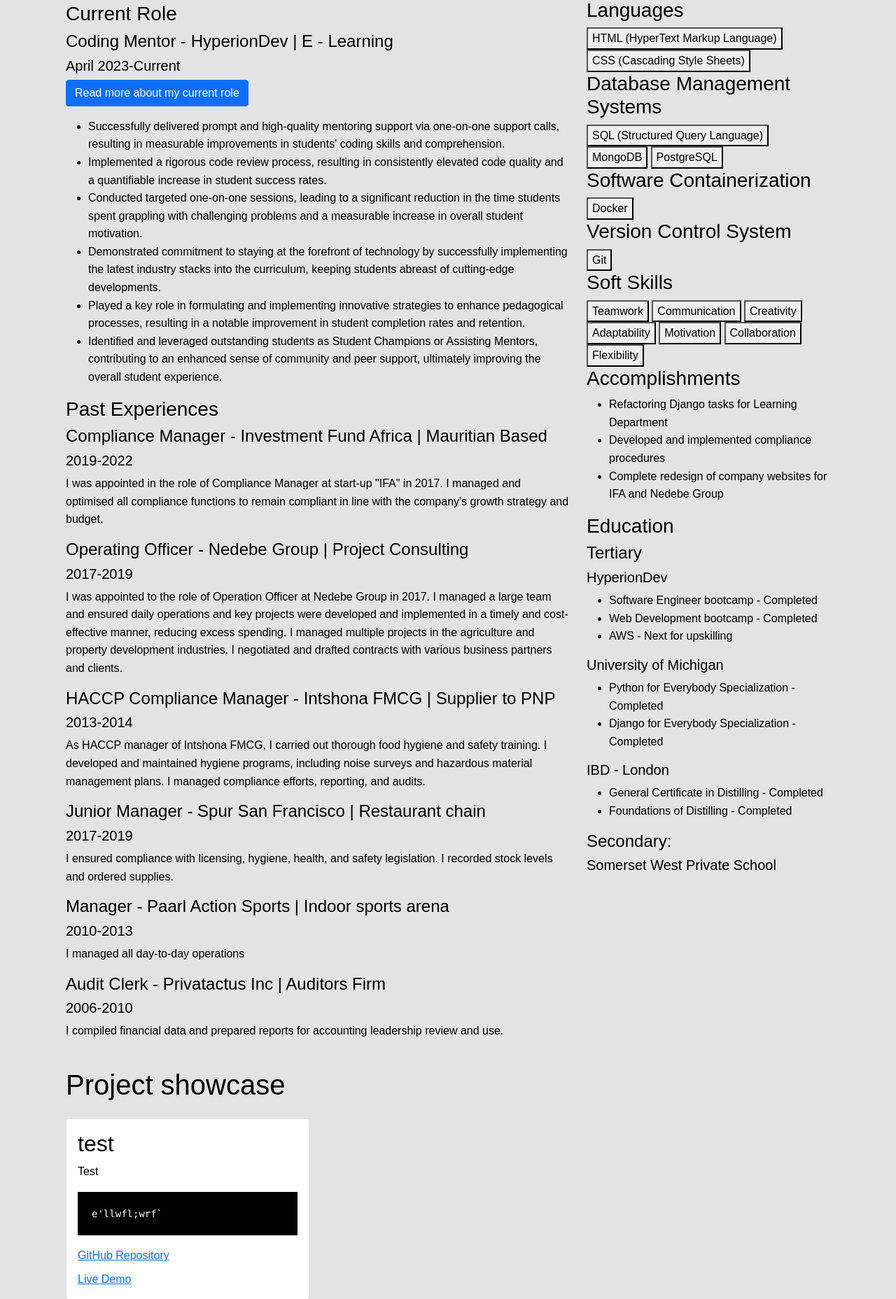
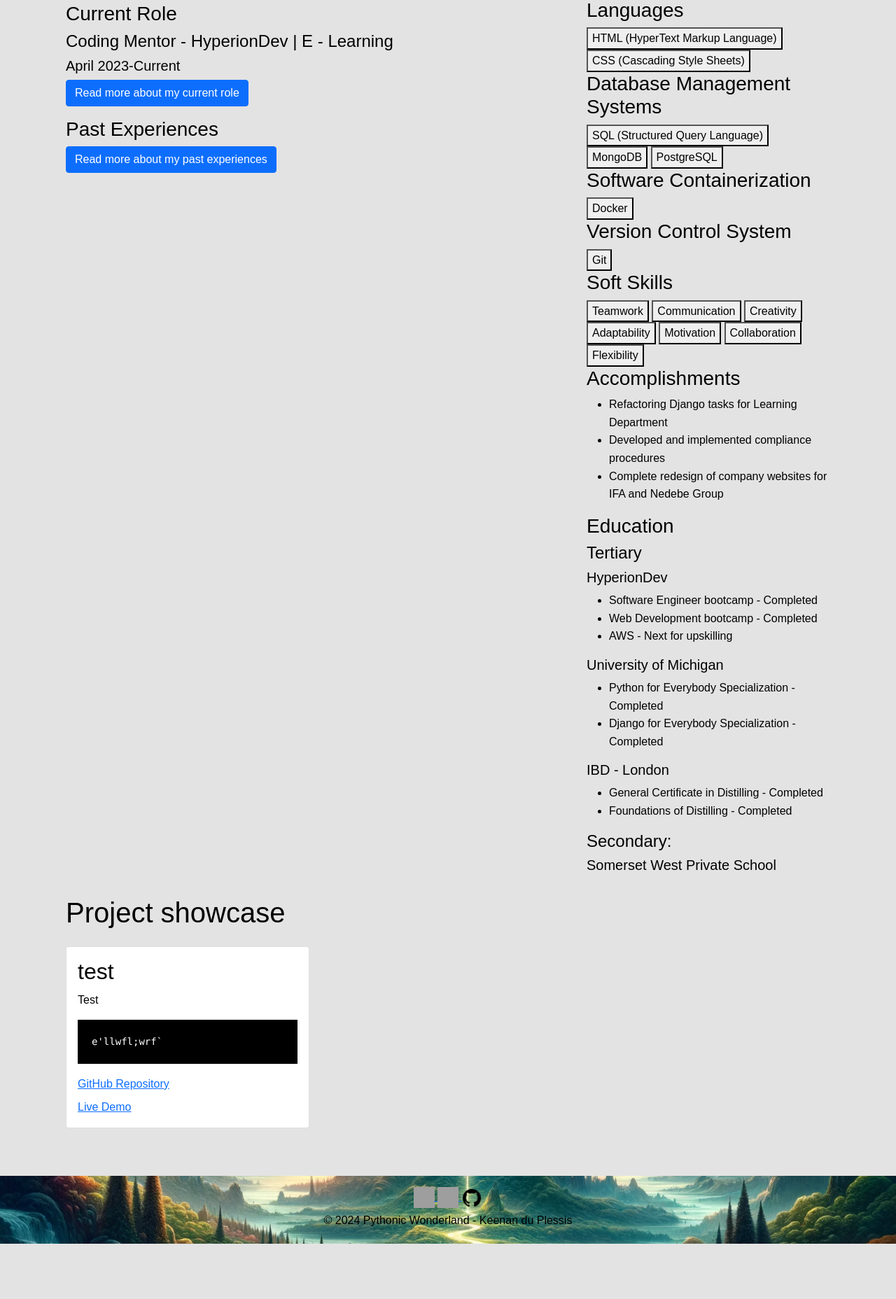
Before and after one commit to Keeks87/pythonic_wonderland_deploy, a Django app: page / in a window 1280 px wide. Shown: the part 533-2389 px from the top of the page at 70% size. After the commit the page ends 2310 px from the top, so only its background shows below. Run offline with Django 5.2, Linux system fonts and the light colour scheme; data comes from the database, SQL or seed files in the repository; some libraries are stand-ins or nearby versions; grey boxes are pictures that could not be loaded.

Commit message:
Update portfolio read more

```diff
--- a/portfolio/templates/portfolio/portfolio.html
+++ b/portfolio/templates/portfolio/portfolio.html
@@ -87,44 +87,15 @@
                             </ul>
                         </div>
                       </div>
-                    <p>
-                        <ul>
-                            <li>Successfully delivered prompt and high-quality
-                            mentoring support via one-on-one support calls,
-                            resulting in measurable improvements in students'
-                            coding skills and comprehension.
-                            </li>
-                            <li>Implemented a rigorous code review process,
-                            resulting in consistently elevated code quality and
-                            a quantifiable increase in student success rates.
-                            </li>
-                            <li>Conducted targeted one-on-one sessions, leading
-                            to a significant reduction in the time students
-                            spent grappling with challenging problems and a
-                            measurable increase in overall student motivation.
-                            </li>
-                            <li>Demonstrated commitment to staying at the
-                            forefront of technology by successfully implementing
-                            the latest industry stacks into the curriculum,
-                            keeping students abreast of cutting-edge
-                            developments.
-                            </li>
-                            <li>Played a key role in formulating and
-                            implementing innovative strategies to enhance
-                            pedagogical processes, resulting in a notable
-                            improvement in student completion rates and
-                            retention.
-                            </li>
-                            <li>Identified and leveraged outstanding students as
-                            Student Champions or Assisting Mentors, contributing
-                            to an enhanced sense of community and peer support,
-                            ultimately improving the overall student experience.
-                            </li>
-                        </ul>
-                    </p>
 
                     <!-- Past roles -->
                     <h3>Past Experiences</h3>
+                    <a class="btn btn-primary" data-toggle="collapse" href="#collapseExample" role="button" aria-expanded="false" aria-controls="collapseExample">
+                        Read more about my past experiences
+                      </a>
+                    </p>
+                    <div class="collapse" id="collapseExample">
+                      <div class="card card-body">
 
                     <h4>Compliance Manager - Investment Fund Africa | Mauritian
                         Based</h4>
@@ -175,6 +146,8 @@
                     <p>I compiled financial data and prepared reports for
                     accounting leadership review and use.
                     </p>
+                    </div>
+                    </div>
 
             </div>
 
```
